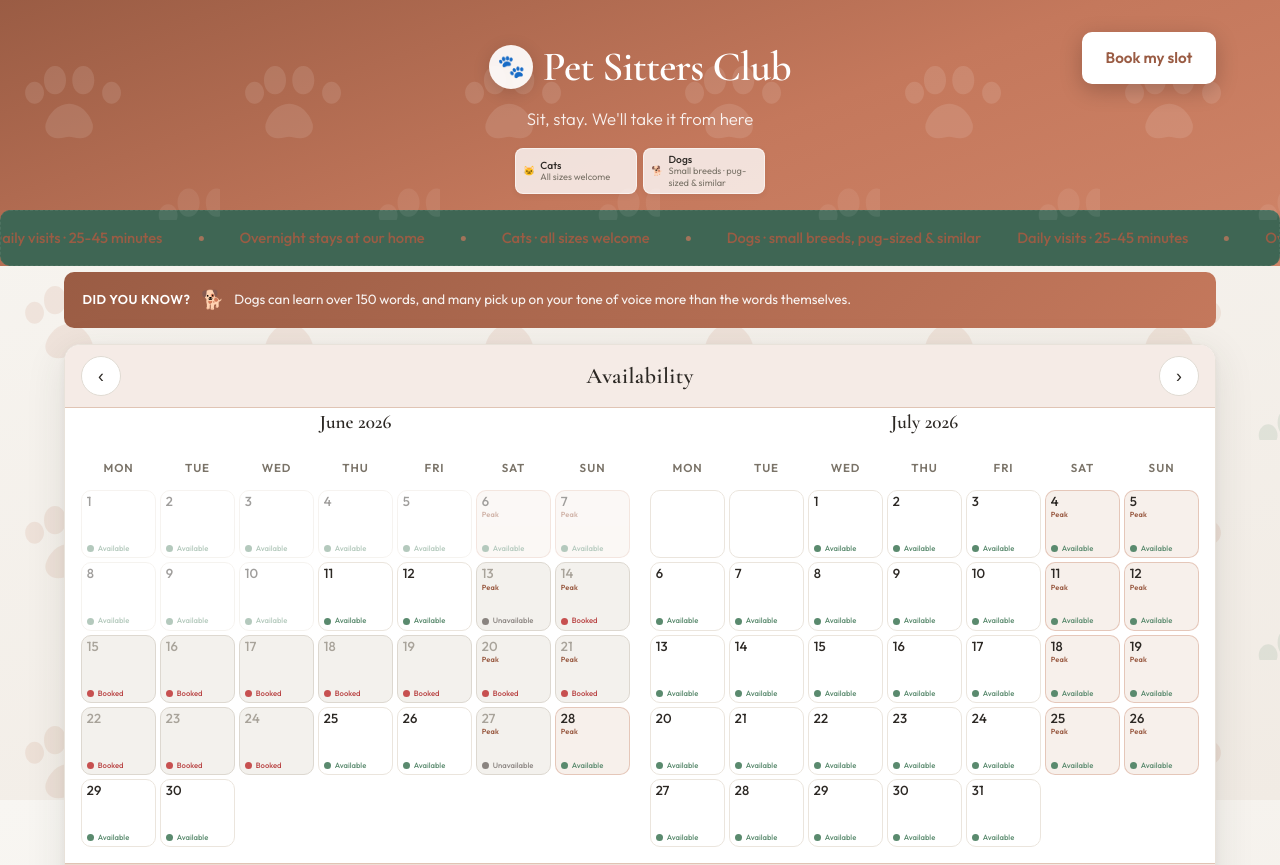
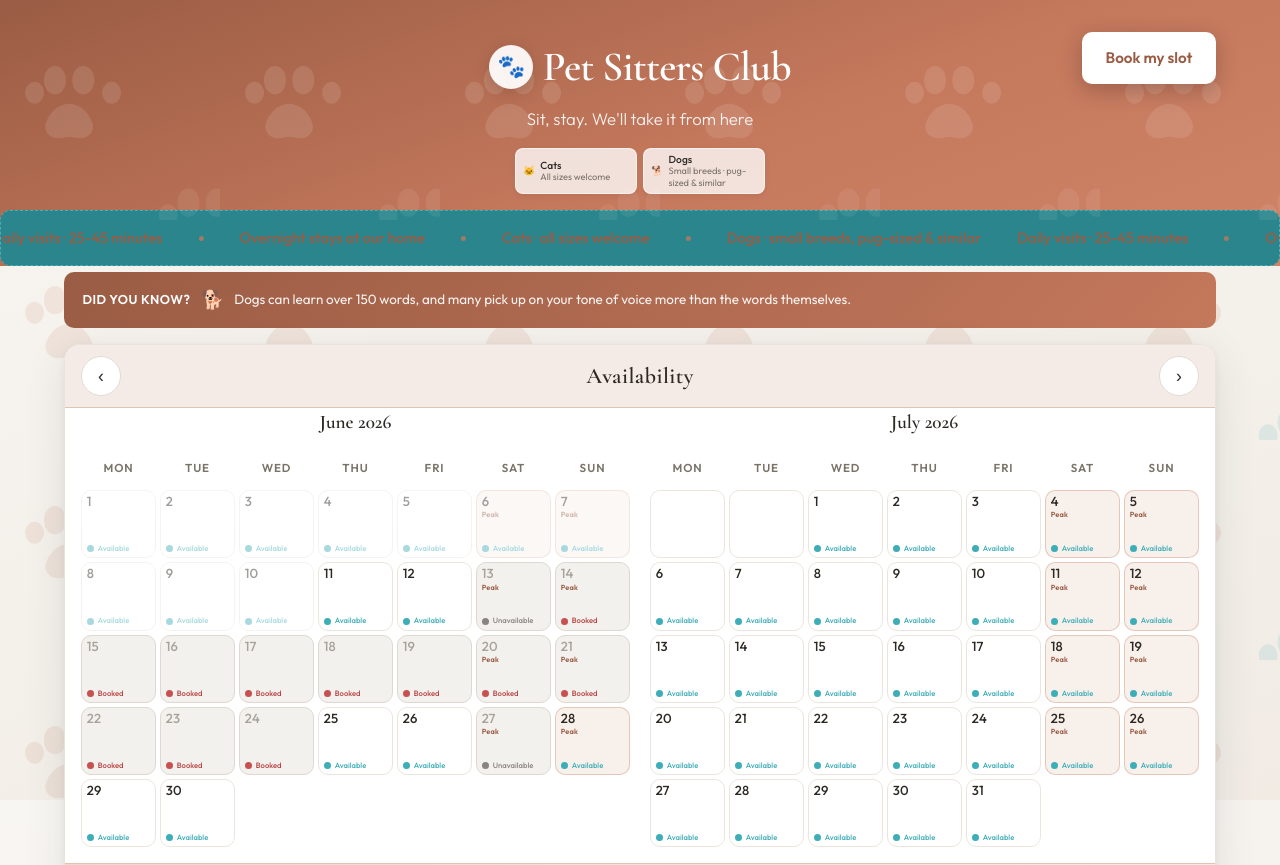
Before and after one commit to rashmiakanksha1-blip/pet-sitting, a website: page index.html in a window 1280 px wide. Shown: the top 865 px of the page. Drawn offline with nearby package versions, Linux system fonts and the light colour scheme; no server answers.

Commit message:
Swap green palette for turquoise (v2)

```diff
--- a/index.html
+++ b/index.html
@@ -26,21 +26,21 @@
       --page-bg-warm: #f1ebe4;
       --page-text: #2c2824;
       --page-text-muted: #7a7368;
-      /* 2 — Logo green (one family: hue + dark from logo) */
-      --sage-hue: #5a8a6e;
-      --sage-dark: #3f6654;
-      --sage-light: #e6efe9;
-      --sage-light-soft: #eef4f0;
-      --sage-light-border: #b3ccc0;
-      --sage-light-text: #2d4a3a;
-      --sage-light-text-muted: #5a8a6e;
+      /* 2 — Turquoise (one family: hue + dark) */
+      --sage-hue: #3dadb8;
+      --sage-dark: #2a858c;
+      --sage-light: #dff4f6;
+      --sage-light-soft: #ecf8f9;
+      --sage-light-border: #a8d8de;
+      --sage-light-text: #1a4a50;
+      --sage-light-text-muted: #3dadb8;
       --bg: var(--sage-dark);
       --bg-warm: var(--sage-dark);
       --surface: var(--sage-dark);
-      --surface-raised: #355847;
-      --text: #f4f6f4;
-      --text-muted: #c5d4cb;
-      --border: #4d7260;
+      --surface-raised: #2d7a82;
+      --text: #f4f8f8;
+      --text-muted: #c5dce0;
+      --border: #4dabb5;
       /* 3 — Terracotta (single accent) */
       --accent: #c4785c;
       --accent-dark: #9a5c44;
@@ -49,17 +49,17 @@
       --accent-light-border: #e0c4b4;
       --accent-light-text: #4a3228;
       --accent-light-text-muted: #7a5c4e;
-      --accent-tint: #3f6654;
+      --accent-tint: #2a858c;
       --tier-off-bg: var(--surface);
-      --tier-peak-bg: #3a5c4a;
-      --tier-peak-border: #5a8a6e;
-      --tier-super-bg: #426555;
-      --tier-super-border: #5a8a6e;
+      --tier-peak-bg: #2d7a82;
+      --tier-peak-border: #3dadb8;
+      --tier-super-bg: #358d96;
+      --tier-super-border: #3dadb8;
       --tier-peak-label: var(--accent);
       --tier-super-label: var(--accent);
-      --day-muted-bg: #355847;
-      --day-muted-border: #4d7260;
-      --day-muted-text: #a8b8ae;
+      --day-muted-bg: #2d7a82;
+      --day-muted-border: #4dabb5;
+      --day-muted-text: #a8ccd0;
       --status-available: var(--accent);
       --status-available-text: #e0a090;
       --status-booked: #8a8480;
@@ -68,8 +68,8 @@
       --status-unavail-text: #8a8480;
       --shadow: 0 4px 24px rgba(0, 0, 0, 0.35);
       --shadow-lg: 0 12px 48px rgba(0, 0, 0, 0.45);
-      --card-shadow: 0 10px 40px rgba(42, 56, 48, 0.11), 0 2px 8px rgba(42, 56, 48, 0.06);
-      --card-shadow-lift: 0 14px 48px rgba(42, 56, 48, 0.15), 0 4px 14px rgba(42, 56, 48, 0.09);
+      --card-shadow: 0 10px 40px rgba(42, 72, 80, 0.11), 0 2px 8px rgba(42, 72, 80, 0.06);
+      --card-shadow-lift: 0 14px 48px rgba(42, 72, 80, 0.15), 0 4px 14px rgba(42, 72, 80, 0.09);
       --panel-bg: #ffffff;
       --panel-border: #e8e2da;
       --cal-day-off-bg: #ffffff;
--- a/styles.css
+++ b/styles.css
@@ -5,10 +5,10 @@
   --text: #1e2430;
   --text-muted: #6b7280;
   --border: #e2ddd4;
-  /* Range 1 — sage teal */
-  --sage: #5a9a8a;
-  --sage-light: #e8f2ef;
-  --sage-dark: #3d6b5f;
+  /* Range 1 — turquoise */
+  --sage: #3dadb8;
+  --sage-light: #dff4f6;
+  --sage-dark: #2a858c;
   /* Range 2 — terracotta */
   --coral: #d4846a;
   --coral-light: #fdf0eb;
```
